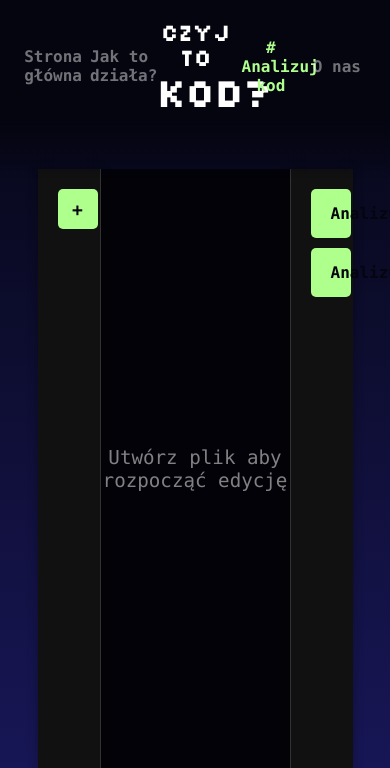
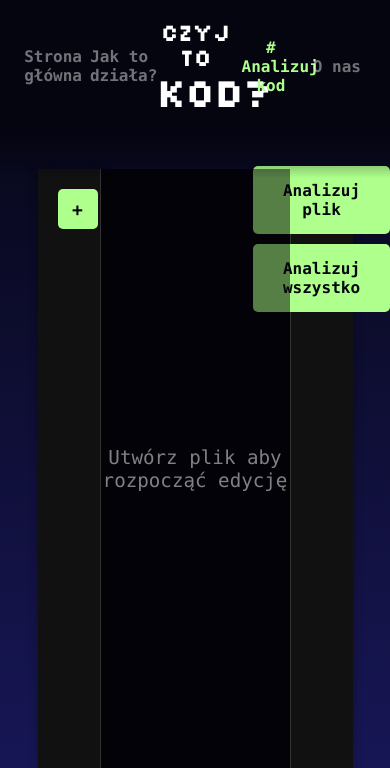
Before and after one commit to GuminskiKrzysztof/DetekcjaPlagiatu, a Flask app: page /edytor in a window 390 px wide; the page is wider, and only the part inside the window is pictured. Shown: the top 768 px of that part. Run offline with Flask 3, Linux system fonts and the light colour scheme; some libraries are stand-ins or nearby versions.

Commit message:
Refactor loading indicator and right panel layout for improved UI responsiveness

```diff
--- a/view/static/script/editor-screen.js
+++ b/view/static/script/editor-screen.js
@@ -295,7 +295,7 @@ document.addEventListener("DOMContentLoaded", async function() {
     function showLoading() {
         analyzeFileButton.style.display = 'none';
         analyzeProjectButton.style.display = 'none';
-        loadingIndicator.style.display = 'block';
+        loadingIndicator.style.display = 'flex';
         resultsPanel.style.display = 'none';
     }
 
--- a/view/static/style.css
+++ b/view/static/style.css
@@ -888,25 +888,9 @@ li.CodeMirror-hint-active {
 }
 
 /* Loading indicator */
-#loading-indicator {
-    text-align: center;
-    color: #ffffff;
-    display: flex;
-    flex-direction: column;
-    align-items: center;
-    gap: 25px;
-    padding: 20px;
-}
-
-#loading-indicator p {
-    margin: 0;
-    font-size: 18px;
-    margin-bottom: 15px;
-}
-
 #loading-indicator img {
     display: block;
-    margin: 15px auto;
+    margin-top: 5px;
 }
 
 /* Analysis results */
@@ -923,6 +907,10 @@ li.CodeMirror-hint-active {
     overflow-wrap: break-word;
     word-wrap: break-word;
     word-break: break-word;
+    height: 100%;
+    display: flex;
+    flex-direction: column;
+    justify-content: center;
 }
 
 #analysis-results.success {
@@ -1149,7 +1137,6 @@ li.CodeMirror-hint-active {
     border: none;
     border-radius: 5px;
     cursor: pointer;
-    margin-top: 15px;
     transition: background-color 0.3s;
 }
 
@@ -1173,23 +1160,57 @@ li.CodeMirror-hint-active {
 .analyze-buttons {
     display: flex;
     flex-direction: column;
-    gap: 10px;
-    width: 100%;
 }
 
-.analyze-button {
+.right-panel-div1 {
+    flex: 0.5;
+    min-height: 100px; /* Mniejsza minimalna wysokość */
+}
+
+.right-panel-div2 {
+    flex: 1.25;
+    height: 33%;
+    justify-content: center;
+}
+
+.right-panel-div3 {
+    flex: 1.25;
+    height: 33%;
+}
+
+.analyze-buttons {
+    height: 100%;
+    display: flex;
+    flex-direction: column;
+    justify-content: center;
+    gap: 10px;
+}
+
+/* Right panel divisions */
+.right-panel-div1,
+.right-panel-div2,
+.right-panel-div3 {
+    display: flex;
+    flex-direction: column;
+    justify-content: center;
+    align-items: center;
+}
+
+.right-panel-div1 > *,
+.right-panel-div2 > *,
+.right-panel-div3 > * {
     width: 100%;
-    background: #aeff8c;
-    color: #050510;
-    font-size: 16px;
-    font-weight: bold;
-    padding: 15px 20px;
-    border: none;
-    border-radius: 5px;
-    cursor: pointer;
-    transition: background-color 0.3s;
-    text-align: center;
-    white-space: nowrap;
+    height: 100%;
+}
+
+#loading-indicator,
+#analysis-results {
+    display: flex;
+    flex-direction: column;
+    justify-content: center;
+    align-items: center;
+    height: 100%;
+    width: 100%;
 }
 
 /* Team members section */
--- a/view/templates/editor-code.html
+++ b/view/templates/editor-code.html
@@ -29,20 +29,26 @@
         </div>
 
         <div id="right-panel">
+            <div class="right-panel-div1">
                 <div class="analyze-buttons">
                     <button id="analyze-file-button" class="analyze-button" title="Analizuj aktywny plik">Analizuj plik</button>
                     <button id="analyze-project-button" class="analyze-button" title="Analizuj wszystkie pliki">Analizuj wszystko</button>
                 </div>
+            </div>
+            <div class="right-panel-div2">
                 <div id="loading-indicator" style="display: none;">
                     <p>Analizuję...</p>
                     <img src="{{ url_for('static', filename='img/search.gif') }}" style="width: 115px;">
                     <button id="cancel-analysis" class="cancel-button">Anuluj</button>
                 </div>
+            </div>
+            <div class="right-panel-div3">
                 <div id="analysis-results" style="display: none;">
                     <h3 id="result-title"></h3>
                     <p id="result-similarity"></p>
                     <div id="result-actions">
                         <button id="show-similar-code" class="analyze-button">Pokaż najbardziej podobny kod</button>
+                    </div>
                 </div>
             </div>
         </div>
```
Lines whose indentation alone changed are shown as unchanged.
